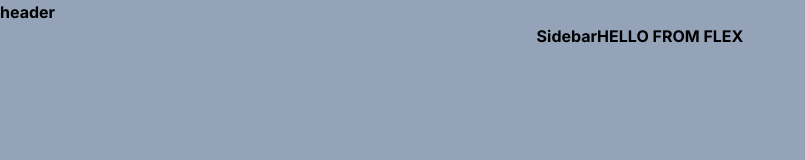
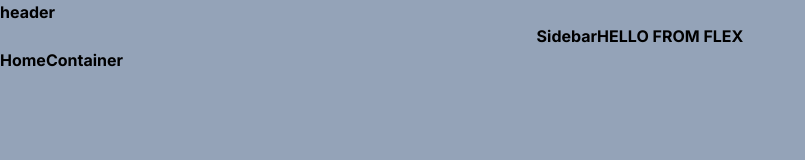
Before and after one commit to alltrust/tailwind-demo, a Next.js app: page /flexbox in a window 1280 px wide. Shown: the top 160 px of the page, without its empty margins (0-805 px from the left). Built offline with nearby package versions, Linux system fonts and the light colour scheme.

Commit message:
grid unfinished

```diff
--- /dev/null
+++ b/app/container/page.tsx
@@ -0,0 +1,10 @@
+const Container = () => {
+  return (
+    <>
+      <div className="container bg-red-300 mx-auto">container</div>
+    </>
+  );
+};
+
+
+export default Container
--- a/app/flexbox/page.tsx
+++ b/app/flexbox/page.tsx
@@ -1,3 +1,5 @@
+import Link from "next/link";
+
 const FlexboxPage = () => {
   // always place the "flex" as classname before using flex properties
   //ie. flex on parent div before adding grow on child
@@ -13,6 +15,8 @@ const FlexboxPage = () => {
           <h1>HELLO FROM FLEX</h1>
         </div>
       </div>
+      <Link href={"/"}>Home</Link>
+      <Link href={"/container"}>Container</Link>
     </>
   );
 };
```
